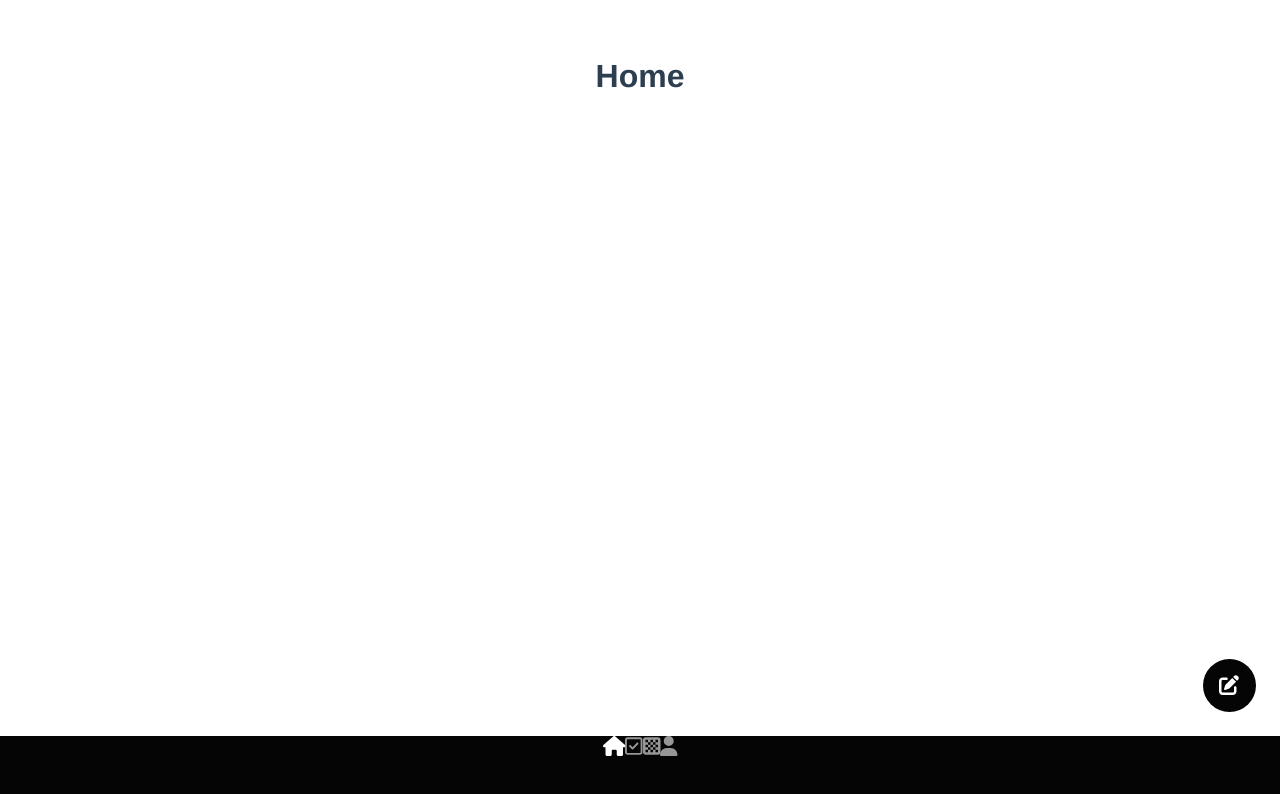
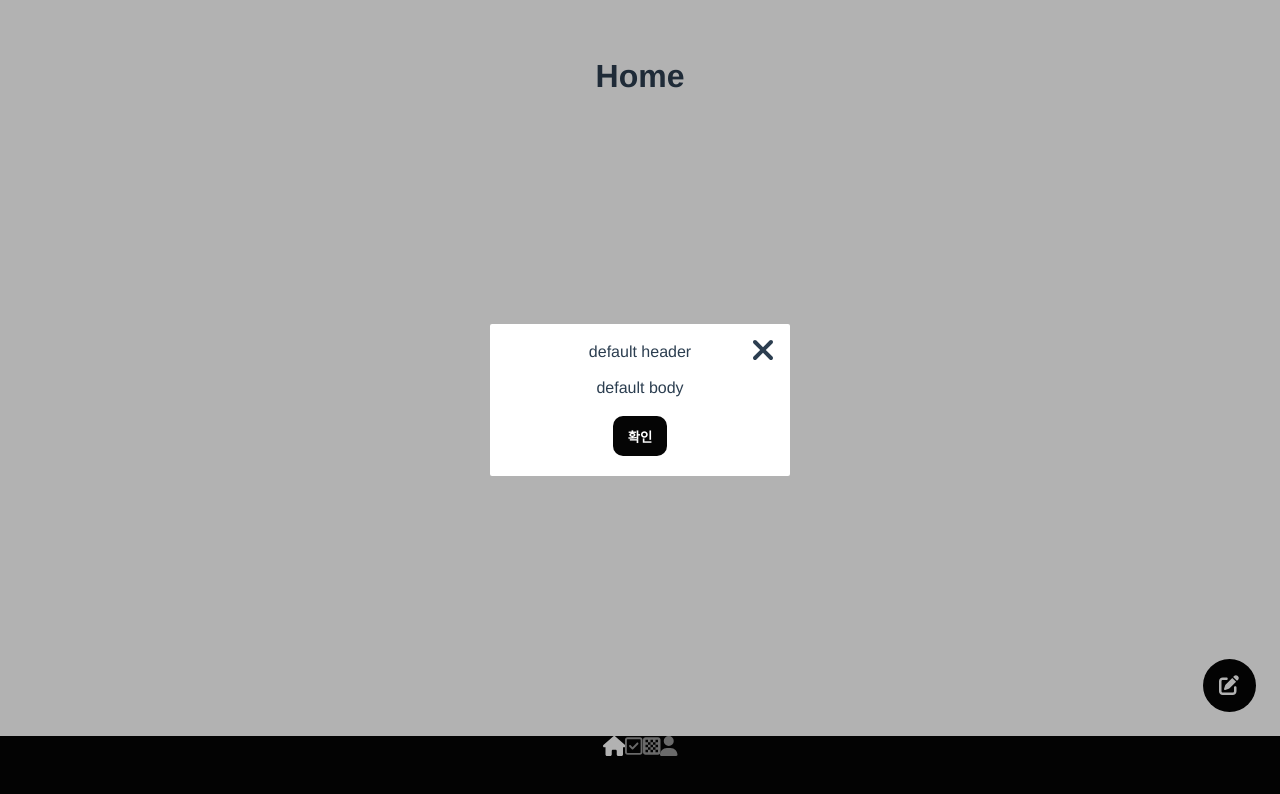
Before and after one commit to saxzvs/happy-jar-FE, a Vue app: page / in a window 1280 px wide. Both pictures are taken after a click on the button 1229 px from the left and 685 px from the top of the page. Shown: the top 794 px of the page. Built offline with nearby package versions, Linux system fonts and the light colour scheme.

Commit message:
Add. Modal 컴포넌트 추가
- 홈화면 'edit' 버튼 클릭 시, 모달 컴포넌트 호출되도록 구현.

```diff
--- /dev/null
+++ b/src/components/Modal/Modal.vue
@@ -0,0 +1,75 @@
+<template>
+  <div class="overlay" data-test="modal">
+    <div class="modal-container">
+
+      <div class="header">
+        <slot name="header">default header</slot>
+        <font-awesome-icon
+          icon="xmark"
+          class="close fa-2x"
+          @click="close"
+          data-test="modal-close" />
+      </div>
+
+      <div class="body">
+        <slot name="body">default body</slot>
+      </div>
+
+      <div class="footer">
+        <button class="button" @click="close">확인</button>
+      </div>
+    </div>
+  </div>
+</template>
+
+<script>
+export default {
+  // eslint-disable-next-line vue/multi-word-component-names
+  name: 'Modal',
+  methods: {
+    close() {
+      this.$emit('close');
+    },
+  },
+};
+</script>
+
+<style lang="scss">
+@import "src/style/color.scss";
+
+.overlay {
+  position: fixed;
+  z-index: 999;
+  top: 0;
+  left: 0;
+  width: 100%;
+  height: 100%;
+  background: $modalBgColor;
+
+  display: flex;
+  justify-content: center;
+  align-items: center;
+
+  .modal-container {
+    width: 300px;
+    margin: 0px auto;
+    padding: 20px 30px;
+    background-color: $white;
+    border-radius: 2px;
+
+    .header {
+      position: relative;
+
+      .close {
+        position: absolute;
+        top: -10px;
+        right: -15px;
+      }
+    }
+    .body {
+      margin: 20px 0;
+    }
+  }
+}
+
+</style>
--- a/src/style/color.scss
+++ b/src/style/color.scss
@@ -15,8 +15,6 @@ $blue: #71B2E1;
 $green: #70BC74;
 
 // set color
-$background: $white;
-$navigationBgColor: $black;
 $point: $black;
 $happy: $yellow;
 $excite: $orange;
@@ -24,3 +22,7 @@ $angry: $red;
 $worry: $purple;
 $depressed: $blue;
 $peaceful: $green;
+
+$background: $white;
+$navigationBgColor: $black;
+$modalBgColor: rgba(0, 0, 0, 0.3);
--- a/src/views/Home.vue
+++ b/src/views/Home.vue
@@ -1,17 +1,46 @@
 <template>
   <div>
     <h1 data-test="title">Home</h1>
-    <button class="edit">
+    <button
+      class="edit"
+      @click="openModal"
+      data-test="mood-edit-button">
       <font-awesome-icon icon="edit" class="fa-xl" />
     </button>
   </div>
+
+  <AddMood
+    v-if="editModal.isVisible"
+    @close="closeModal"/>
 </template>
 
 <script>
+import AddMood from '@/components/Modal/Modal.vue';
+
 export default {
+  // eslint-disable-next-line vue/multi-word-component-names
   name: 'Footer',
-  props: {}
-}
+  components: {
+    AddMood,
+  },
+  props: {},
+  data() {
+    return {
+      editModal: {
+        isVisible: false,
+      },
+    };
+  },
+  methods: {
+    openModal() {
+      this.editModal.isVisible = true;
+    },
+    closeModal() {
+      this.editModal.isVisible = false;
+    },
+  },
+};
+
 </script>
 
 <style lang="scss">
```
